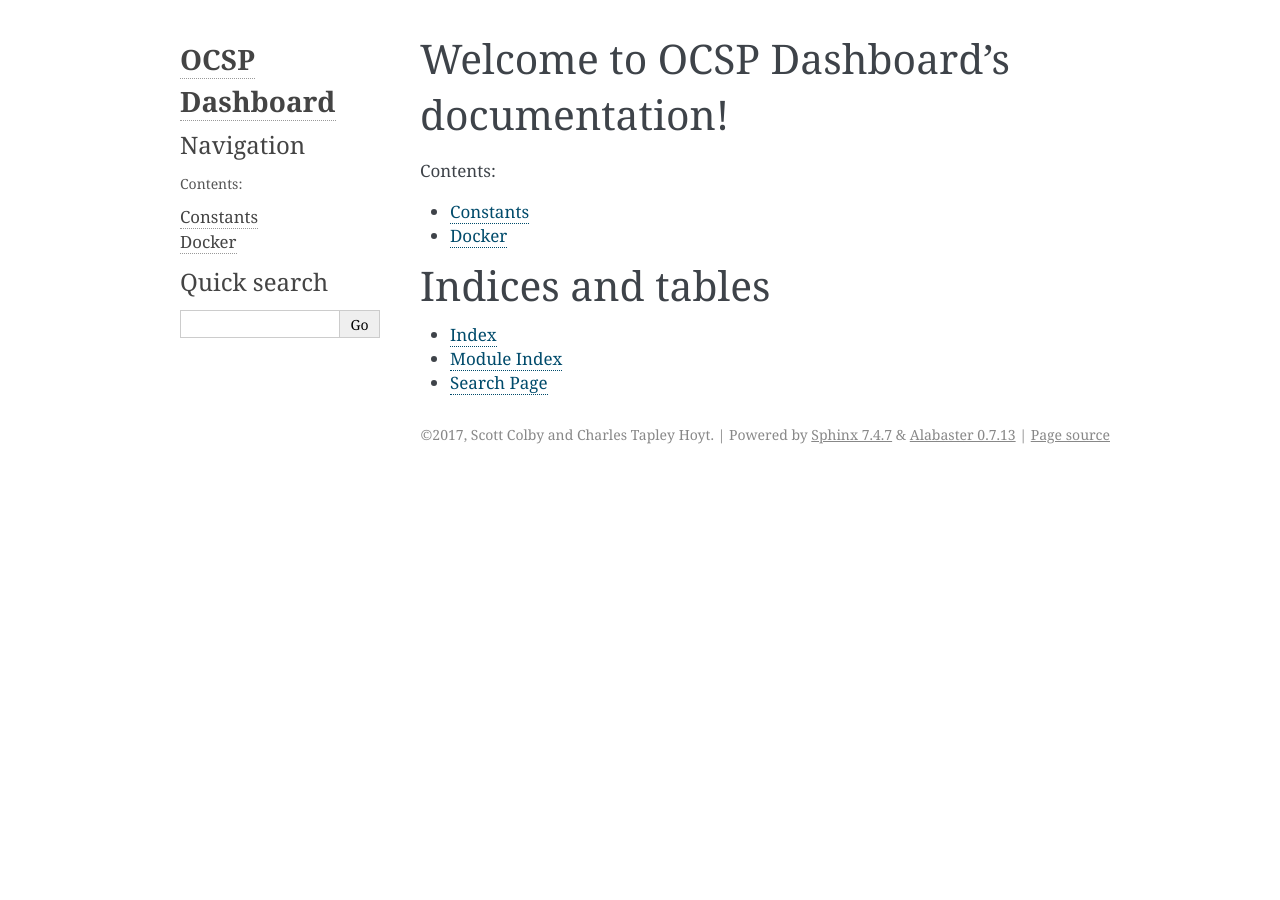
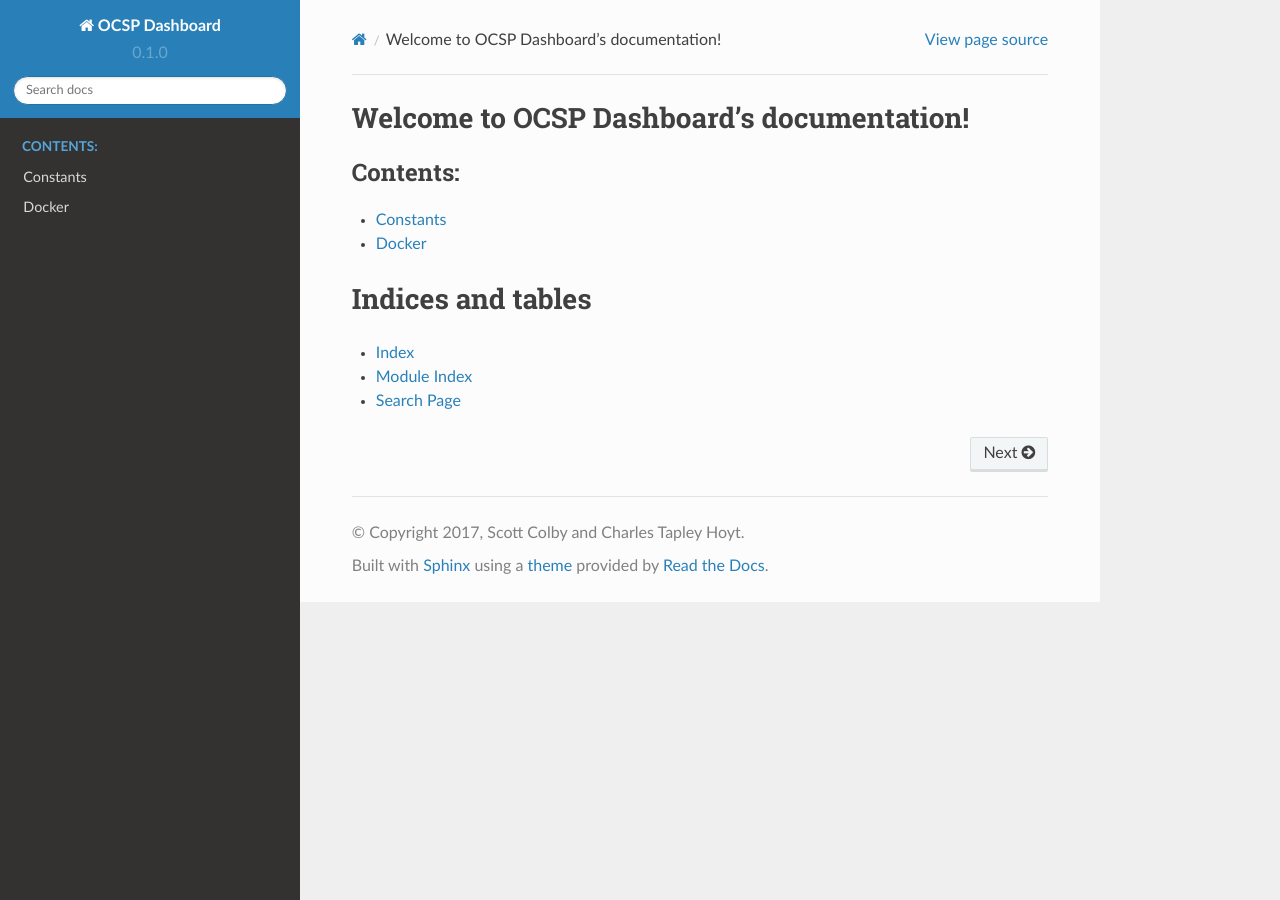
Before and after one commit to scolby33/OCSPdash, a Sphinx documentation site: the page built from docs/source/index.rst, in a window 1280 px wide. Built offline with Sphinx 7.4.7 and the Read the Docs theme 2.0.0, drawn with Linux system fonts in a browser that asks for light colours; some of the changed lines change nothing that is shown.

Commit message:
Customize the Sphinx configuration

```diff
--- a/docs/source/conf.py
+++ b/docs/source/conf.py
@@ -17,9 +17,10 @@
 # add these directories to sys.path here. If the directory is relative to the
 # documentation root, use os.path.abspath to make it absolute, like shown here.
 #
-# import os
-# import sys
-# sys.path.insert(0, os.path.abspath('.'))
+import os
+import re
+import sys
+sys.path.insert(0, os.path.abspath('../../src'))
 
 
 # -- General configuration ------------------------------------------------
@@ -31,20 +32,27 @@
 # Add any Sphinx extension module names here, as strings. They can be
 # extensions coming with Sphinx (named 'sphinx.ext.*') or your custom
 # ones.
-extensions = ['sphinx.ext.autodoc',
+extensions = [
+    'sphinx.ext.autodoc',
     'sphinx.ext.doctest',
     'sphinx.ext.intersphinx',
+    'sphinx.ext.todo',
     'sphinx.ext.coverage',
-    'sphinx.ext.viewcode']
+    'sphinx.ext.ifconfig',
+    'sphinx.ext.viewcode'
+]
 
 # Add any paths that contain templates here, relative to this directory.
-# templates_path = ['_templates']
+templates_path = ['_templates']
 
 # The suffix(es) of source filenames.
 # You can specify multiple suffix as a list of string:
 #
 # source_suffix = ['.rst', '.md']
 source_suffix = '.rst'
+
+# The encoding of source files
+source_encoding = 'utf-8-sig'
 
 # The master toctree document.
 master_doc = 'index'
@@ -58,17 +66,24 @@ author = 'Scott Colby and Charles Tapley Hoyt'
 # |version| and |release|, also used in various other places throughout the
 # built documents.
 #
-# The short X.Y version.
-version = '0.1.0-dev'
 # The full version, including alpha/beta/rc tags.
 release = '0.1.0-dev'
+# The short X.Y version.
+parsed_version = re.match(
+    '(?P<major>\d+)\.(?P<minor>\d+)\.(?P<patch>\d+)(?:-(?P<release>[0-9A-Za-z-]+(?:\.[0-9A-Za-z-]+)*))?(?:\+(?P<build>[0-9A-Za-z-]+(?:\.[0-9A-Za-z-]+)*))?',
+    release
+)
+version = parsed_version.expand('\g<major>.\g<minor>.\g<patch>')
+
+if parsed_version.group('release'):
+    tags.add('prerelease')
 
 # The language for content autogenerated by Sphinx. Refer to documentation
 # for a list of supported languages.
 #
 # This is also used if you do content translation via gettext catalogs.
 # Usually you set "language" from the command line for these cases.
-language = None
+language = 'en'
 
 # List of patterns, relative to source directory, that match files and
 # directories to ignore when looking for source files.
@@ -78,8 +93,41 @@ exclude_patterns = []
 # The name of the Pygments (syntax highlighting) style to use.
 pygments_style = 'sphinx'
 
+# Tell if we're being built by Read the Docs
+if os.environ.get('READTHEDOCS', None):
+    tags.add('readthedocs')
+
+
+# -- Autodoc configuration ------------------------------------------------
+
+autodoc_member_order = 'bysource'
+
+
+# -- Doctest configuration ------------------------------------------------
+
+
+# -- Intersphinx configuration --------------------------------------------
+
+intersphinx_mapping = {
+    'https://docs.python.org/3': None
+}
+
+
+# -- Todo configuration ---------------------------------------------------
+
 # If true, `todo` and `todoList` produce output, else they produce nothing.
-todo_include_todos = False
+todo_include_todos = True
+
+
+# -- Coverage configuration -----------------------------------------------
+
+
+# -- Ifconfig configuration -----------------------------------------------
+
+# no available configuration values
+
+
+# -- Viewcode configuration -----------------------------------------------
 
 
 # -- Options for HTML output ----------------------------------------------
@@ -87,7 +135,7 @@ todo_include_todos = False
 # The theme to use for HTML and HTML Help pages.  See the documentation for
 # a list of builtin themes.
 #
-html_theme = 'alabaster'
+html_theme = 'sphinx_rtd_theme'
 
 # Theme options are theme-specific and customize the look and feel of a theme
 # further.  For a list of options available for each theme, see the
@@ -105,15 +153,15 @@ html_theme = 'alabaster'
 #
 # This is required for the alabaster theme
 # refs: http://alabaster.readthedocs.io/en/latest/installation.html#sidebars
-html_sidebars = {
-    '**': [
-        'about.html',
-        'navigation.html',
-        'relations.html',  # needs 'show_related': True theme option to display
-        'searchbox.html',
-        'donate.html',
-    ]
-}
+# html_sidebars = {
+#     '**': [
+#         'about.html',
+#         'navigation.html',
+#         'relations.html',  # needs 'show_related': True theme option to display
+#         'searchbox.html',
+#         'donate.html',
+#     ]
+# }
 
 
 # -- Options for HTMLHelp output ------------------------------------------
@@ -171,9 +219,3 @@ texinfo_documents = [
      author, 'OCSPdash', 'One line description of project.',
      'Miscellaneous'),
 ]
-
-
-
-
-# Example configuration for intersphinx: refer to the Python standard library.
-intersphinx_mapping = {'https://docs.python.org/': None}
```
